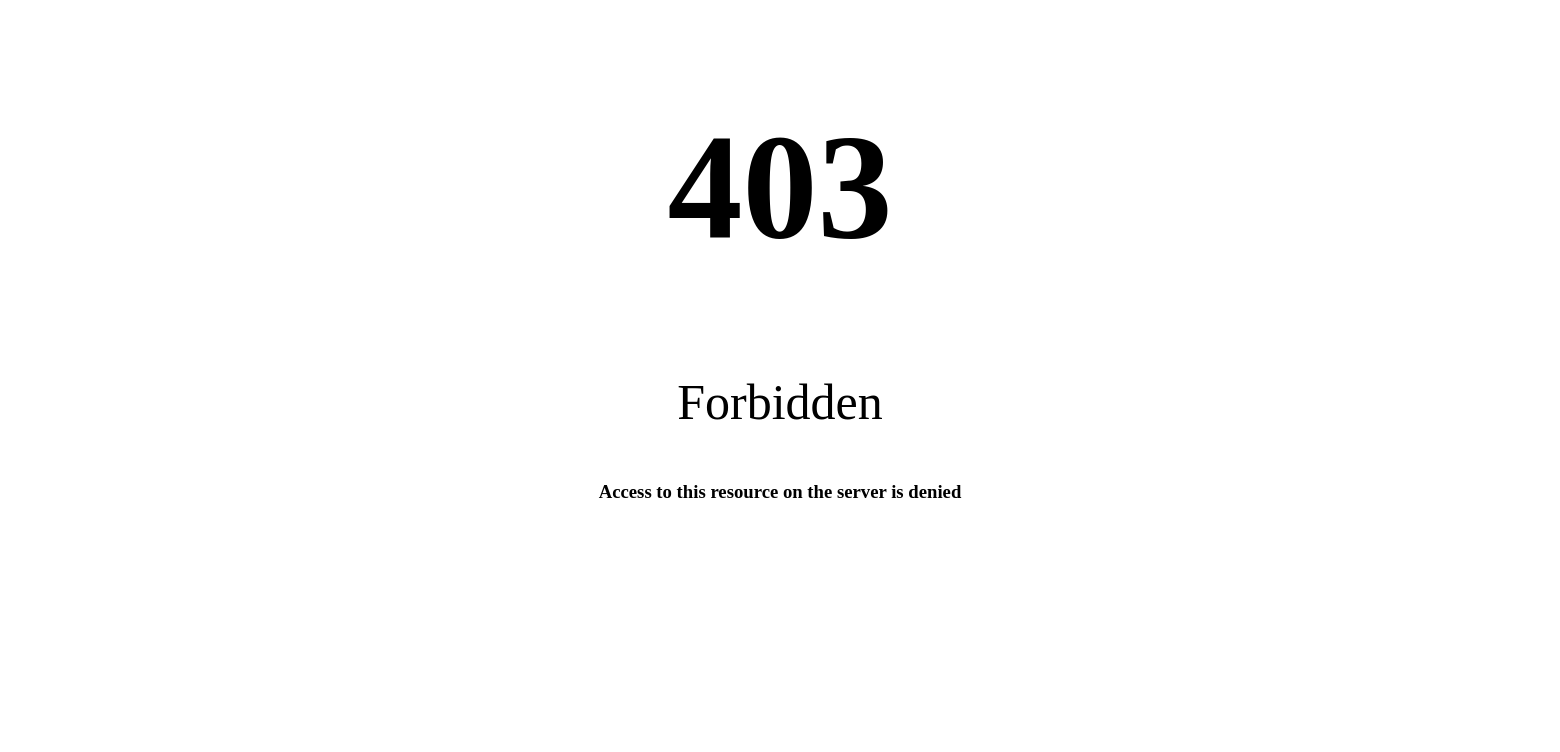
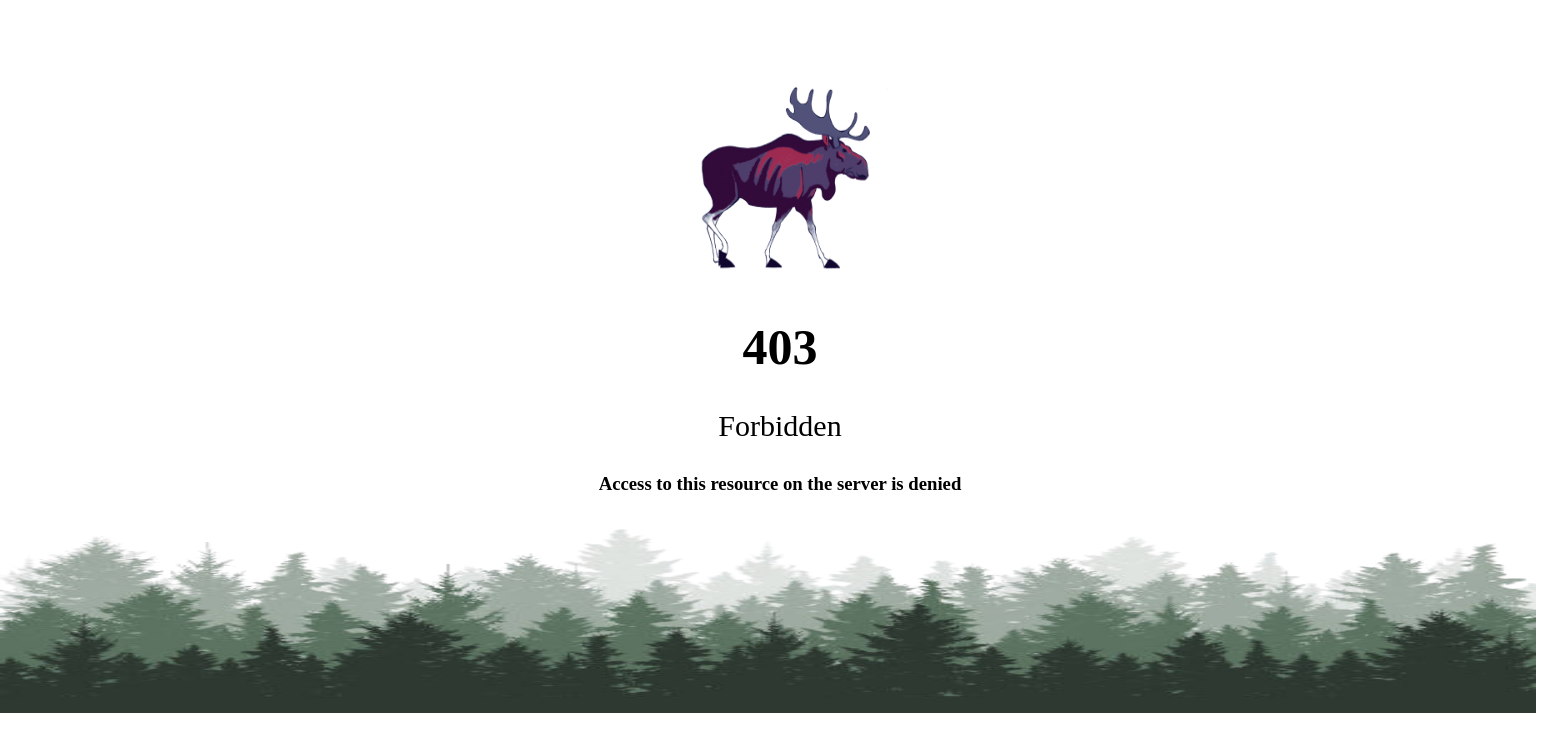
Before and after one commit to ivarjt/flask-webchat, a Flask app: template app/templates/error_pages/error_403.html in a window 1560 px wide. Shown: the top 752 px of the page. Run offline with Flask 3, Linux system fonts and the light colour scheme; the template is opened without the code that fills it, so the values that code supplies are empty.

Commit message:
Added a bit of css and pictures to error pages - Emil & Lucas

```diff
--- a/app/templates/error_pages/error_403.html
+++ b/app/templates/error_pages/error_403.html
@@ -3,9 +3,18 @@
 {% block title %}About Us{% endblock %}
 
 {% block header %}About Our Company{% endblock %}
+<style>
+
+    #forest{
+    width: 15005px;
+    height: 125px;
+    }
+
+</style>
 
 {% block content %}
     <h1>403</h1>
     <p>Forbidden</p>
     <h3>Access to this resource on the server is denied</h3>
+    <img id="forest" src="../../static/forest.png" alt="">
 {% endblock %}
--- a/app/templates/error_pages/error_404.html
+++ b/app/templates/error_pages/error_404.html
@@ -1,3 +1,5 @@
+
+
 {% extends "error_pages/error_base.html" %}
 
 {% block title %}About Us{% endblock %}
@@ -7,4 +9,5 @@
 {% block content %}
     <h1>404</h1>
     <p>Page not found</p>
+    <img id="forest1" src="../../static/forest.png" alt="">
 {% endblock %}
--- a/app/templates/error_pages/error_base.html
+++ b/app/templates/error_pages/error_base.html
@@ -1,23 +1,54 @@
 <!DOCTYPE html>
 <html>
 <head>
+
+    <meta charset="UTF-8">
+    <meta http-equiv="X-UA-Compatible" content="IE=edge">
+    <meta name="viewport" content="width=device-width, initial-scale=1.0">
+    <title>Document</title>
+
     <style>
         p {
             text-align: center;
-            font-size: 50px;
+            font-size: 30px;
         }
         h1 {
             text-align: center;
-            font-size: 150px;
+            font-size: 50px;
         }
 
         h3{
             text-align: center;
         }
+
+        #moose{
+            margin-top: 80px;
+            width: 250px;
+            height: 200px;
+
+        }
+        #forest1 {
+            width: 1536px;
+            height: 239px;
+        }
+        #forest{
+            width: 1536px;
+            height: 199px;
+        }
+        html, body{
+            margin: 0;
+            padding: 0;
+        }
+
+
+
     </style>
 </head>
 <body>
     <main>
+        <div style="text-align: center;">
+            <img id="moose" src="../../static/moose.gif" alt="">
+        </div>
         {% block content %}{% endblock %}
     </main>
 </body>
```
Also changed, not shown: app/static/forest.png (added), app/static/moose.gif (added).
